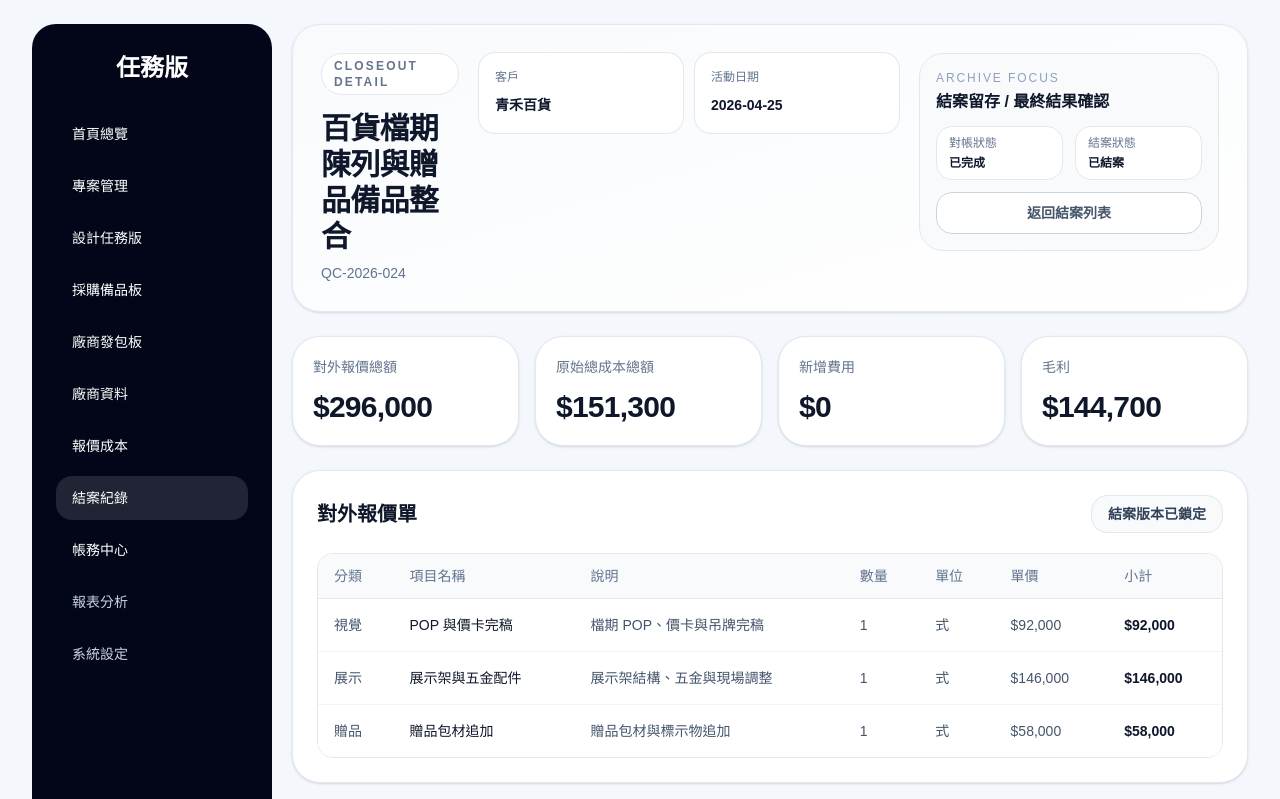
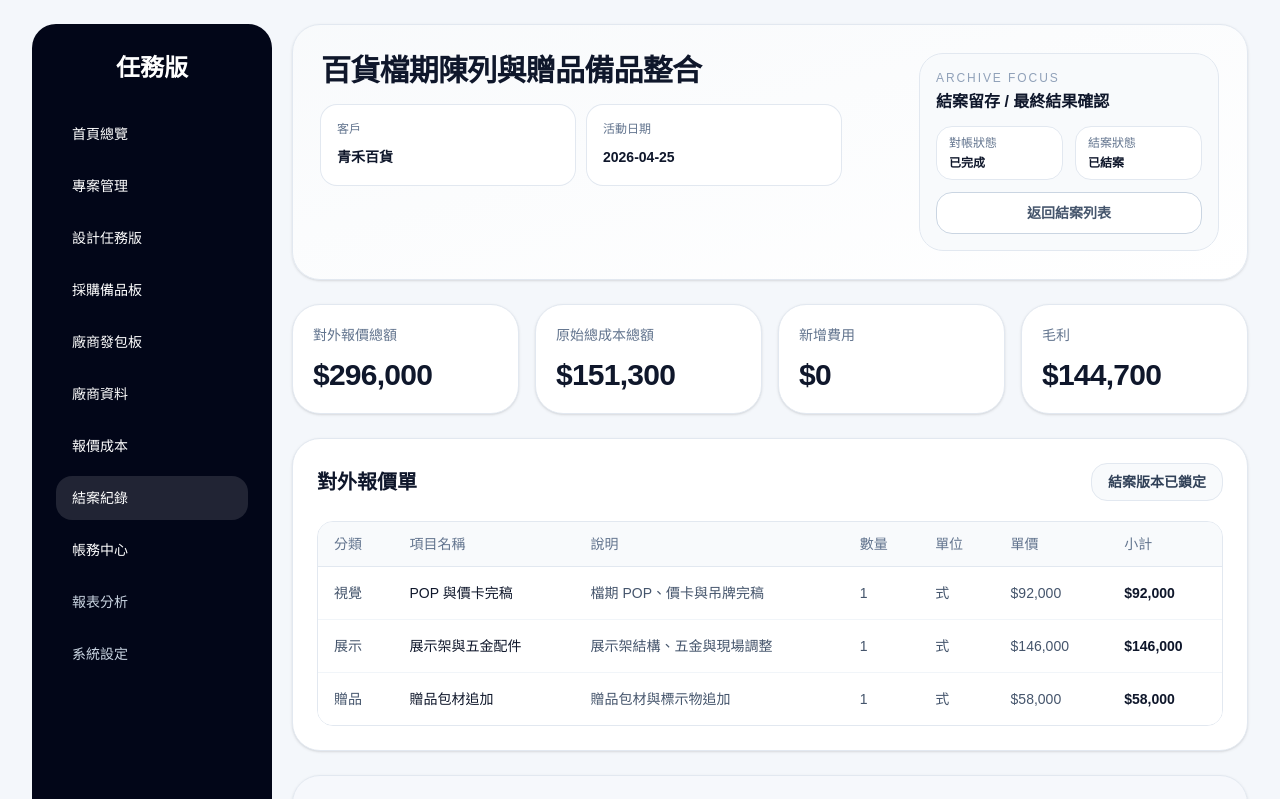
Before and after one commit to willy841/projectflow, a Next.js app in the folder project-mgmt/: page /closeout/qingshan-store-display-2026 in a window 1280 px wide. Shown: the top 799 px of the page. Built offline with nearby package versions, Linux system fonts and the light colour scheme; no server answers.

Commit message:
refactor: tighten closeout detail header layout

```diff
--- a/project-mgmt/src/components/quote-cost-detail-client.tsx
+++ b/project-mgmt/src/components/quote-cost-detail-client.tsx
@@ -175,16 +175,12 @@ export function QuoteCostDetailClient({ project, mode = "active", initialProject
       <AppShell activePath={isClosedView ? "/closeouts" : "/quote-costs"}>
       <header className={`overflow-hidden rounded-[28px] border p-6 shadow-sm xl:p-7 ${isClosedView ? "border-slate-200 bg-linear-to-br from-slate-50 to-white" : "border-slate-200 bg-linear-to-br from-slate-900 via-slate-800 to-slate-900 text-white"}`}>
         <div className="flex flex-col gap-5 xl:flex-row xl:items-start xl:justify-between">
-          <div>
-            <div className={`inline-flex items-center rounded-full px-3 py-1 text-xs font-semibold tracking-[0.18em] uppercase ${isClosedView ? "border border-slate-200 bg-white text-slate-500" : "border border-white/15 bg-white/10 text-slate-100"}`}>
-              {isClosedView ? "Closeout Detail" : "Financial Detail"}
+          <div className="min-w-0 flex-1">
+            <h2 className={`text-3xl font-semibold tracking-tight ${isClosedView ? "text-slate-900" : "text-white"}`}>{state.projectName}</h2>
+            <div className={`mt-4 grid gap-3 sm:grid-cols-2 xl:max-w-[520px] ${isClosedView ? "text-slate-600" : "text-slate-200"}`}>
+              <OverviewRow label="客戶" value={state.clientName} archived={isClosedView} />
+              <OverviewRow label="活動日期" value={state.eventDate} archived={isClosedView} />
             </div>
-            <h2 className={`mt-4 text-3xl font-semibold tracking-tight ${isClosedView ? "text-slate-900" : "text-white"}`}>{state.projectName}</h2>
-            <p className={`mt-2 text-sm ${isClosedView ? "text-slate-500" : "text-slate-300"}`}>{state.projectCode}</p>
-          </div>
-          <div className={`grid gap-3 sm:grid-cols-2 xl:min-w-[420px] ${isClosedView ? "text-slate-600" : "text-slate-200"}`}>
-            <OverviewRow label="客戶" value={state.clientName} archived={isClosedView} />
-            <OverviewRow label="活動日期" value={state.eventDate} archived={isClosedView} />
           </div>
           <div className={`grid gap-3 rounded-3xl border p-4 text-sm sm:min-w-[300px] ${isClosedView ? "border-slate-200 bg-slate-50 text-slate-600" : "border-white/10 bg-white/6 text-slate-200"}`}>
             <div>
```
